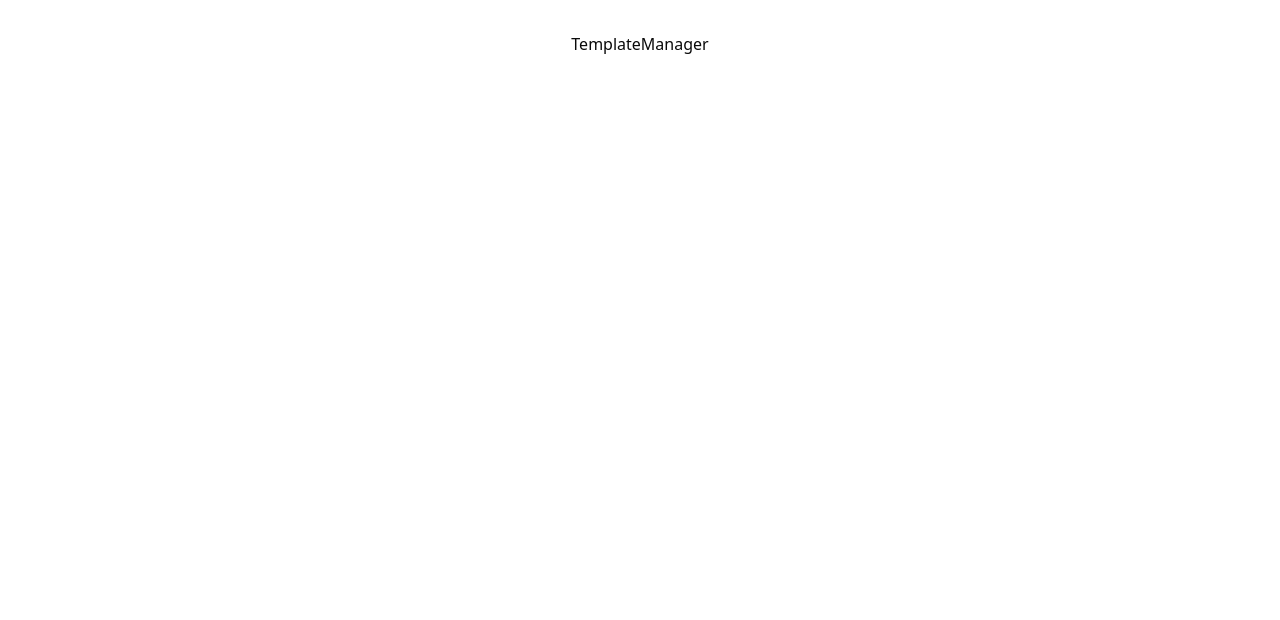
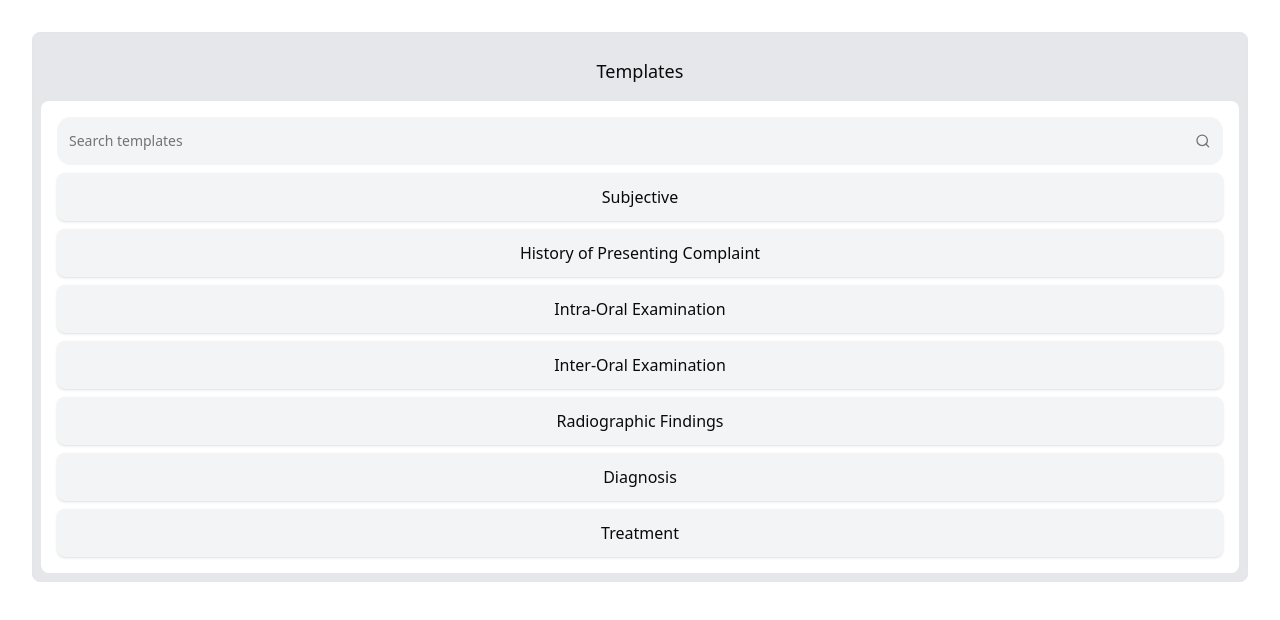
Before and after one commit to tishasaha32/othisis-medtech, a React (Vite) app: page / in a window 1280 px wide. Shown: the top 620 px of the page. Built offline with nearby package versions, Linux system fonts and the light colour scheme.

Commit message:
Update TemplateManager to display available templates using templateData

```diff
--- /dev/null
+++ b/src/components/app/AvailableTemplates.tsx
@@ -0,0 +1,40 @@
+import { Search } from "lucide-react";
+import { useDroppable } from "@dnd-kit/core";
+import { TemplateCard } from "./TemplateCard";
+import { Input } from "@/components/ui/input";
+import { useAutoScroll } from "@/hooks/useAutoScroll";
+
+type AvailableTemplatesProps = {
+    templates: TemplateData[];
+};
+
+export function AvailableTemplates({ templates }: AvailableTemplatesProps) {
+    const { setNodeRef, isOver } = useDroppable({
+        id: "available-templates-droppable",
+    });
+
+    // Use auto-scroll when dragging over this container
+    useAutoScroll("available-templates", isOver);
+
+    return (
+        <div
+            id="available-templates"
+            ref={setNodeRef}
+            className="overflow-y-auto border rounded-md bg-gray-200 p-2"
+        >
+            <h3 className="text-lg font-medium p-4">Templates</h3>
+            <div className="bg-white rounded-md p-4">
+                <Input placeholder="Search templates" className="mb-2" endContent={<Search className="w-4 h-4 text-muted-foreground" />} />
+                <div className="space-y-2">
+                    {templates.map((template) => (
+                        <TemplateCard
+                            key={template.id}
+                            template={template}
+                            isDraggable={true}
+                        />
+                    ))}
+                </div>
+            </div>
+        </div>
+    );
+}
--- /dev/null
+++ b/src/components/app/TemplateCard.tsx
@@ -0,0 +1,35 @@
+import { CSS } from "@dnd-kit/utilities";
+import { useDraggable } from "@dnd-kit/core";
+
+type TemplateCardProps = {
+    template: TemplateData;
+    isDraggable?: boolean;
+};
+
+export function TemplateCard({ template, isDraggable = false }: TemplateCardProps) {
+    const { attributes, listeners, setNodeRef, transform, isDragging } = useDraggable({
+        id: template.id,
+        data: {
+            type: "template",
+            template
+        },
+        disabled: !isDraggable
+    });
+
+    const style = {
+        transform: CSS.Translate.toString(transform),
+        opacity: isDragging ? 0.4 : 1,
+    };
+
+    return (
+        <div
+            ref={setNodeRef}
+            style={style}
+            className={`p-3 bg-gray-100 rounded-md shadow-sm ${isDraggable ? "cursor-grab active:cursor-grabbing" : ""
+                } ${isDragging ? "ring-2 ring-blue-500" : ""}`}
+            {...(isDraggable ? { ...attributes, ...listeners } : {})}
+        >
+            <h3 className="font-medium">{template.title}</h3>
+        </div>
+    );
+}
--- a/src/components/app/TemplateManager.tsx
+++ b/src/components/app/TemplateManager.tsx
@@ -1,8 +1,11 @@
-import React from 'react'
+import templateData from "@/data/templateData"
+import { AvailableTemplates } from "./AvailableTemplates"
 
 const TemplateManager = () => {
     return (
-        <div>TemplateManager</div>
+        <div>
+            <AvailableTemplates templates={templateData} />
+        </div>
     )
 }
 
--- /dev/null
+++ b/src/components/ui/input.tsx
@@ -0,0 +1,27 @@
+import { cn } from "@/lib/utils";
+import { InputHTMLAttributes, ReactNode, forwardRef } from "react";
+
+export interface InputProps extends Omit<InputHTMLAttributes<HTMLInputElement>, "type"> {
+  endContent?: ReactNode;
+  type?: "email" | "number" | "password" | "search" | "tel" | "text" | "url";
+  startContent?: ReactNode;
+}
+
+const Input = forwardRef<HTMLInputElement, InputProps>(({ className, endContent, startContent, type, ...props }, ref) => {
+  return (
+    <div
+      className={cn(
+        "flex h-12 w-full bg-gray-100 items-center justify-center gap-2 rounded-xl px-3 py-2 ring-offset-background has-[:disabled]:cursor-not-allowed has-[:disabled]:opacity-50 has-[:focus]:ring-2 has-[:focus]:ring-ring has-[:focus]:ring-offset-2",
+        className
+      )}
+    >
+      {startContent}
+      <input className="peer flex w-full bg-transparent text-sm outline-none placeholder:text-muted-foreground disabled:cursor-not-allowed disabled:opacity-50" ref={ref} type={type} {...props} />
+      {endContent}
+    </div>
+  );
+});
+
+Input.displayName = "Input";
+
+export { Input };
--- /dev/null
+++ b/src/data/templateData.ts
@@ -0,0 +1,45 @@
+const templateData: TemplateData[] = [
+  {
+    id: "1",
+    title: "Subjective",
+    content: ["For periodontal", "Toothache for few days"],
+  },
+  {
+    id: "2",
+    title: "History of Presenting Complaint",
+    content: ["Detailed as given by the client", "Toothache for few days"],
+  },
+  {
+    id: "3",
+    title: "Intra-Oral Examination",
+    content: ["For periodontal", "Toothache for few days"],
+  },
+  {
+    id: "4",
+    title: "Inter-Oral Examination",
+    content: [
+      "Periodontal examination results go here",
+      "Toothache for few days",
+    ],
+  },
+  {
+    id: "5",
+    title: "Radiographic Findings",
+    content: [
+      "X-ray analysis to confirm source of infection",
+      "Toothache for few days",
+    ],
+  },
+  {
+    id: "6",
+    title: "Diagnosis",
+    content: ["Examination-based diagnosis", "Toothache for few days"],
+  },
+  {
+    id: "7",
+    title: "Treatment",
+    content: ["Proposed root canal treatment plan", "Toothache for few days"],
+  },
+];
+
+export default templateData;
--- /dev/null
+++ b/src/hooks/useAutoScroll.ts
@@ -0,0 +1,56 @@
+import { useEffect } from "react";
+
+export function useAutoScroll(
+  containerId: string,
+  active: boolean,
+  threshold = 60,
+  speed = 10
+) {
+  useEffect(() => {
+    if (!active) return;
+
+    const container = document.getElementById(containerId);
+    if (!container) return;
+
+    let animationFrameId: number;
+    let lastY = 0;
+
+    const handleMouseMove = (e: MouseEvent) => {
+      lastY = e.clientY;
+    };
+
+    const scrollContainer = () => {
+      if (!container) return;
+
+      const containerRect = container.getBoundingClientRect();
+      const bottomThreshold = containerRect.bottom - threshold;
+      const topThreshold = containerRect.top + threshold;
+
+      if (lastY > bottomThreshold) {
+        // Scrolling down
+        const scrollAmount = Math.min(
+          ((lastY - bottomThreshold) / threshold) * speed,
+          speed
+        );
+        container.scrollTop += scrollAmount;
+      } else if (lastY < topThreshold && container.scrollTop > 0) {
+        // Scrolling up
+        const scrollAmount = Math.min(
+          ((topThreshold - lastY) / threshold) * speed,
+          speed
+        );
+        container.scrollTop -= scrollAmount;
+      }
+
+      animationFrameId = requestAnimationFrame(scrollContainer);
+    };
+
+    window.addEventListener("mousemove", handleMouseMove);
+    animationFrameId = requestAnimationFrame(scrollContainer);
+
+    return () => {
+      window.removeEventListener("mousemove", handleMouseMove);
+      cancelAnimationFrame(animationFrameId);
+    };
+  }, [active, containerId, threshold, speed]);
+}
--- /dev/null
+++ b/src/types/TemplateData.d.ts
@@ -0,0 +1,5 @@
+type TemplateData = {
+  id: string;
+  title: string;
+  content: string[];
+};
```
